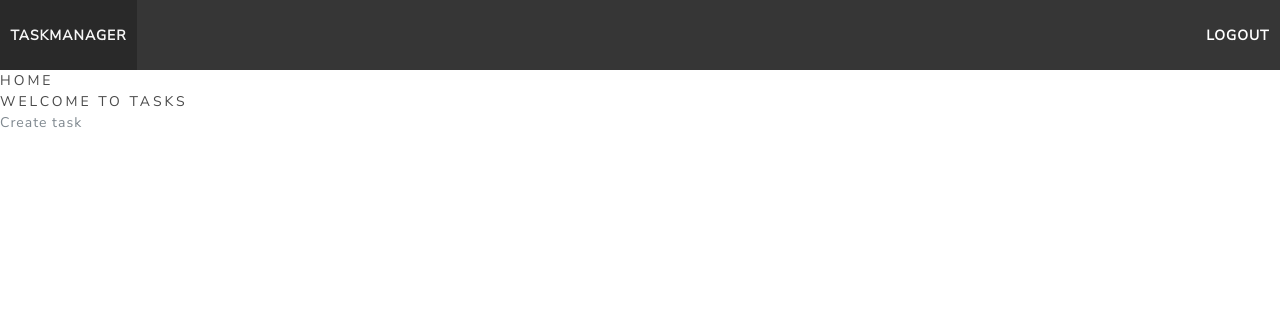
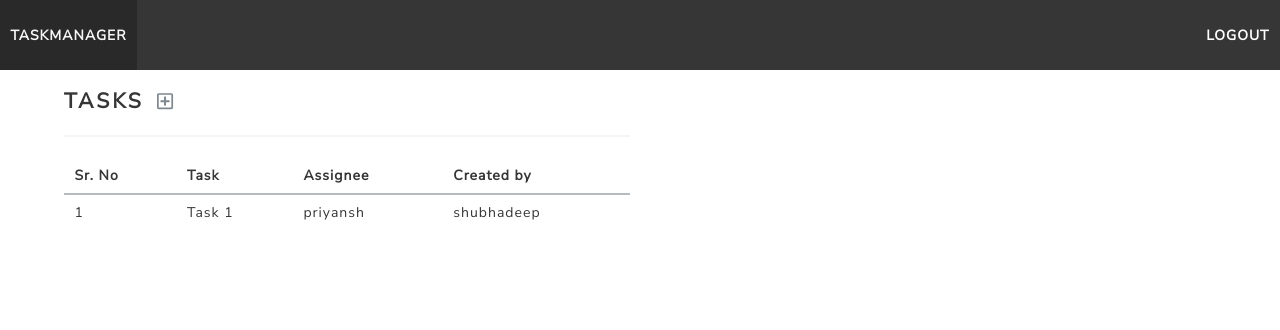
Before and after one commit to dshubhadeep/Task-Manager, a Django app: page /accounts/home/ in a window 1280 px wide. Shown: the top 330 px of the page. Run offline with Django 3.2, Linux system fonts and the light colour scheme; a user stored in the database is signed in; data comes from the database, SQL or seed files in the repository; both versions use the stored data as it was after the commit; some libraries are stand-ins or nearby versions.

Commit message:
Create task updated

```diff
--- a/taskmanager/accounts/templates/home.html
+++ b/taskmanager/accounts/templates/home.html
@@ -4,9 +4,38 @@
 
 {% include "navbar.html" %}
 
-<h1>Home</h1>
+<div class="container" style="margin-top:20px;">
+    <div class="columns">
+        <div class="column is-6">
+            <h1 class="title is-4">Tasks <a href="{% url 'tasks:create' %}" style="margin-left:5px;"><i class="far fa-plus-square fa-sm"></i></a></h1>
+            <hr>
 
-<h3>Welcome to Tasks</h3>
+            {% if tasks|length == 0 %}
+                <p class="subtitle is-5 has-text-centered">No tasks found.</p>
+            {% else %}
+                <table class="table is-striped  is-hoverable is-fullwidth">
+                    <thead>
+                        <tr>
+                            <th>Sr. No</th>
+                            <th>Task</th>
+                            <th>Assignee</th>
+                            <th>Created by</th>
+                        </tr>
+                    </thead>
+                    <tbody>
+                        {% for task in tasks %}
+                        <tr>
+                            <td>{{forloop.counter}}</td>
+                            <td>{{task.title}}</td>
+                            <td>{{task.assigned_to}}</td>
+                            <td>{{task.created_by}}</td>
+                        </tr>
+                        {% endfor %}
+                    </tbody>
+                </table>
+            {% endif %}
 
-<a href="{% url 'tasks:create' %}">Create task</a>
+        </div>
+    </div>
+</div>
 {% endblock %}
--- a/taskmanager/accounts/views.py
+++ b/taskmanager/accounts/views.py
@@ -1,7 +1,10 @@
 from django.contrib.auth import login, logout
 from django.contrib.auth.decorators import login_required
 from django.contrib.auth.forms import AuthenticationForm, UserCreationForm
+from django.db.models import Q
 from django.shortcuts import redirect, render
+
+from tasks.models import Task
 
 
 def register_view(request):
@@ -36,7 +39,6 @@ def login_view(request):
         if form.is_valid():
             user = form.get_user()
             login(request, user)
-            # TODO Redirect based on next
             ''' Redirect based on next param '''
             if 'next' in request.POST:
                 return redirect(request.POST.get('next'))
@@ -53,8 +55,11 @@ def logout_view(request):
     return redirect('accounts:login')
 
 
+@login_required(login_url='accounts:login')
 def home_view(request):
-    if request.user.is_authenticated:
-        return render(request, 'home.html')
-    else:
-        return redirect('accounts:login')
+
+    # Get tasks assigned / created to user
+    tasks = Task.objects.filter(
+        Q(created_by=request.user) | Q(assigned_to=request.user))
+
+    return render(request, 'home.html', {'tasks': tasks})
```
Also changed, not shown: taskmanager/db.sqlite3.
